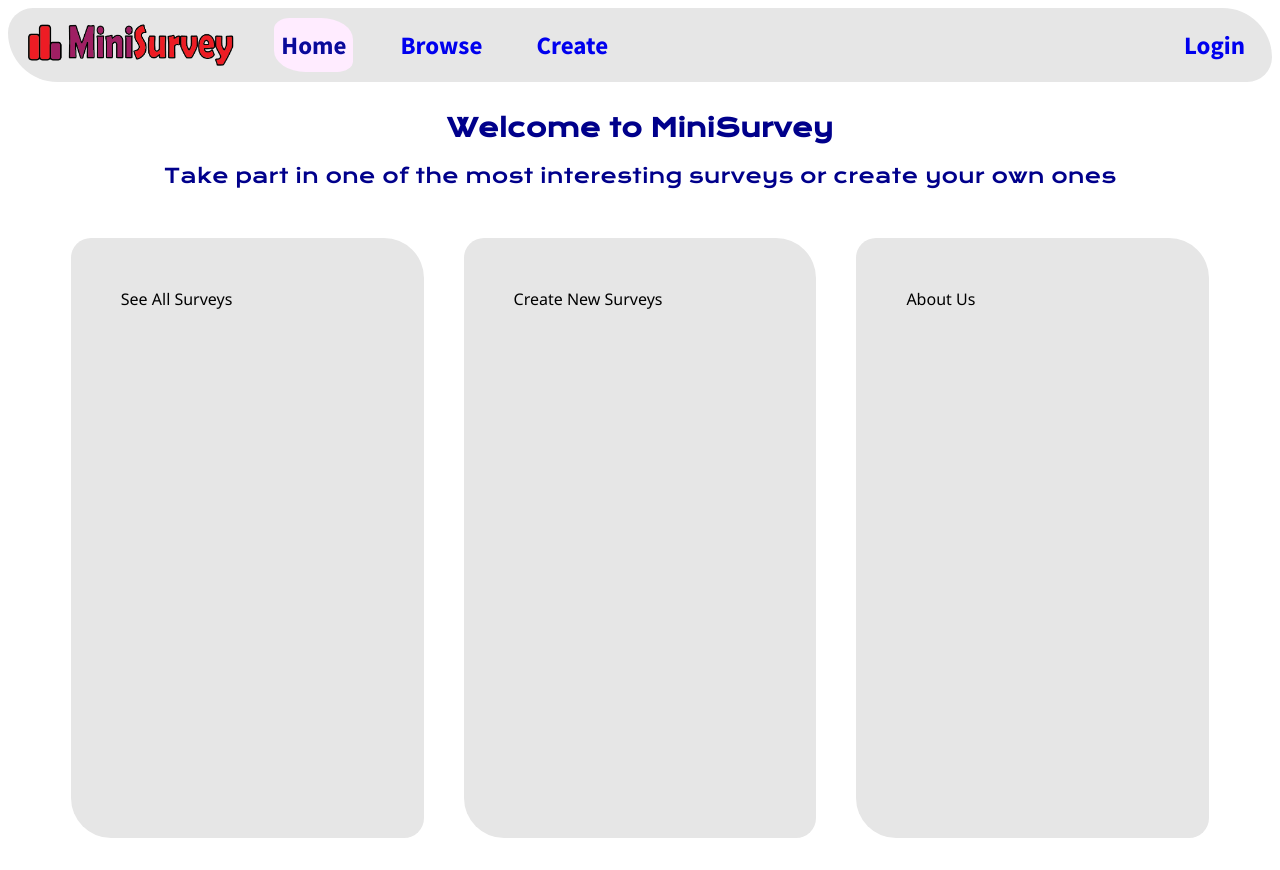
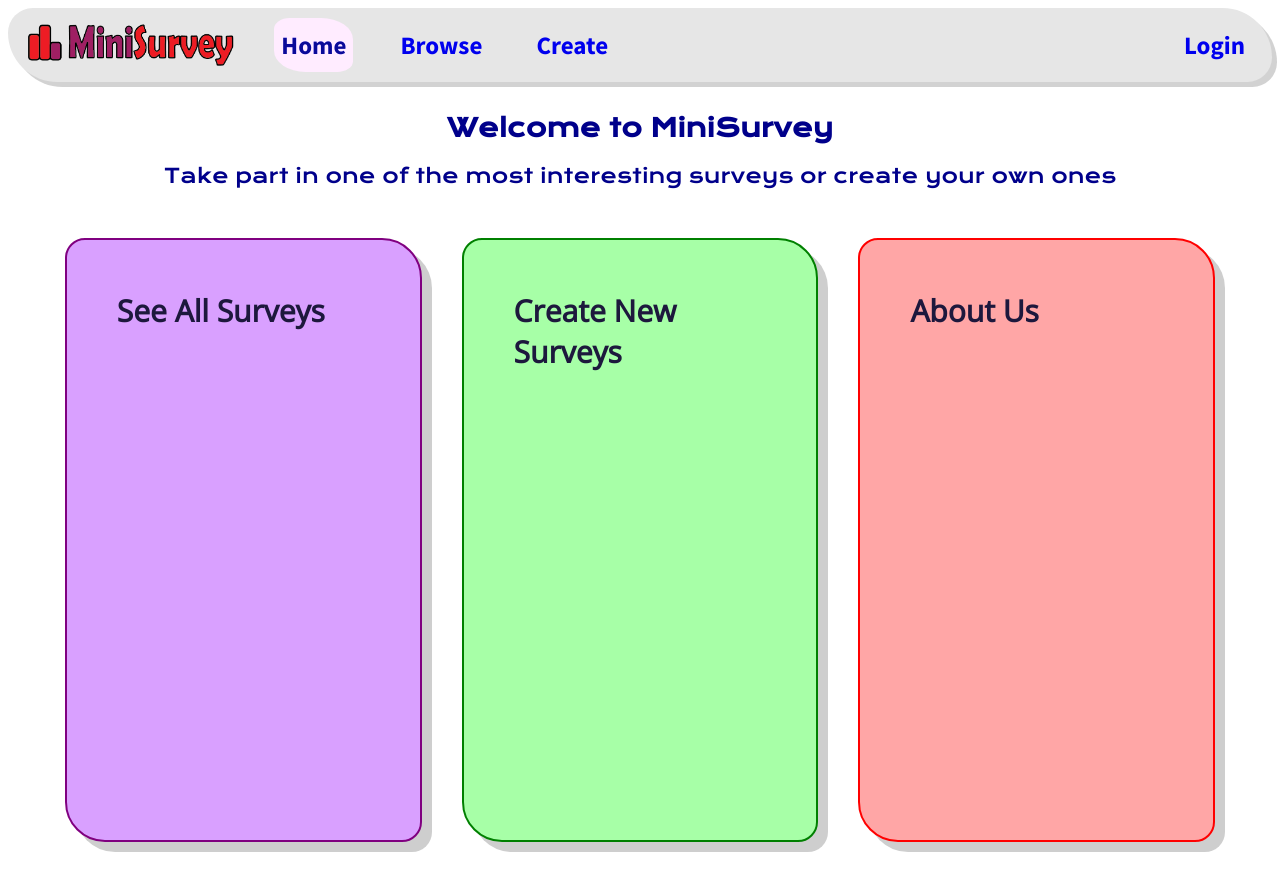
Before and after one commit to thoai-atb/mini-survey-system, a React (Create React App) app in the folder client/: page / in a window 1280 px wide. Built offline with nearby package versions, Linux system fonts and the light colour scheme; no server answers.

Commit message:
add box-shadow for all components

```diff
--- a/client/src/components/Browse/Browse.css
+++ b/client/src/components/Browse/Browse.css
@@ -60,6 +60,7 @@
     text-align: left;
     padding: 15px;
     transition-duration: 0.3s;
+    box-shadow: rgba(128, 128, 128, 0.349) 5px 5px;
 }
 
 .browse-survey:hover {
--- a/client/src/components/Home/Home.css
+++ b/client/src/components/Home/Home.css
@@ -1,3 +1,4 @@
+@import url('https://fonts.googleapis.com/css2?family=Open+Sans:wght@300;400&display=swap');
 @import url('https://fonts.googleapis.com/css2?family=Krona+One&display=swap');
 
 .welcome-block {
@@ -28,4 +29,29 @@
     margin: 20px 20px 20px 20px;
     width: 20%;
     border-radius: 20px 40px;
+    box-shadow: rgba(128, 128, 128, 0.384) 10px 10px;
 }
+
+.board1 {
+    background-color: rgb(217, 160, 255);
+    border: 2px solid purple;
+}
+
+.board2 {
+    background-color: rgb(167, 255, 167);
+    border: 2px solid green;
+}
+
+.board3 {
+    background-color: rgb(255, 166, 166);
+    border: 2px solid red;
+}
+
+.board-title {
+    font-size: 30px;
+    padding: 0px;
+    margin: 0px;
+    font-family: 'Open Sans', sans-serif;
+    color: var(--color6);
+    font-weight: bold;
+}
--- a/client/src/components/Home/Home.js
+++ b/client/src/components/Home/Home.js
@@ -9,9 +9,15 @@ const Home = () => {
                 <p className='welcome-heading'>Take part in one of the most interesting surveys or create your own ones</p>
             </div>
             <div className='main-area'>
-                <div className='board'>See All Surveys</div>
-                <div className='board'>Create New Surveys</div>
-                <div className='board'>About Us</div>
+                <div className='board board1'>
+                    <p className='board-title'>See All Surveys</p>
+                </div>
+                <div className='board board2'>
+                    <p className='board-title'>Create New Surveys</p>
+                </div>
+                <div className='board board3'>
+                    <p className='board-title'>About Us</p>
+                </div>
             </div>
         </div>
     )
--- a/client/src/components/Nav/Nav.css
+++ b/client/src/components/Nav/Nav.css
@@ -7,6 +7,7 @@ nav {
     background-color: var(--color0);
     border-radius: 4em 8em;
     overflow: hidden;
+    box-shadow: rgba(128, 128, 128, 0.356) 5px 5px;
 }
 
 .nav-left {
--- a/client/src/components/Profile/Profile.js
+++ b/client/src/components/Profile/Profile.js
@@ -35,6 +35,7 @@ export default function Profile() {
             <div className="card card-wide">
                 <h1>Profile</h1>
                 <p>🖐 Hi, {username}, Welcome to your profile!</p>
+                <p><strong>Name:</strong> {username}</p>
                 <p><strong>Email:</strong> {currentUser.email}</p>
                 <button onClick={logout}>Log Out</button>
             </div>
--- a/client/src/index.css
+++ b/client/src/index.css
@@ -30,6 +30,7 @@ body {
     /* width: 600px; */
     max-width: 80%;
     border-radius: 20px 40px;
+    box-shadow: rgba(0, 0, 0, 0.205) 5px 5px;
 }
 
 .card-wide {
```
